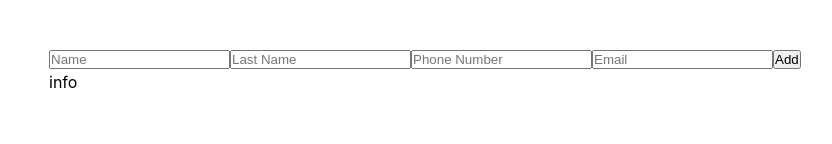
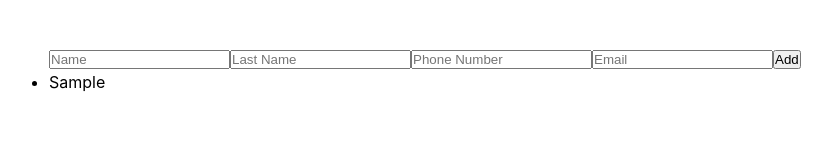
Before and after one commit to HesamPirzadeh/Contact-App, a React (Vite) app: page / in a window 1280 px wide. Both pictures are taken after typing "Sample", "Sample", "5", "name@example.com" into the empty fields and a click on the button "Add". Shown: the part 156-300 px from the top of the page, without its empty margins (101-933 px from the left). Built offline with nearby package versions, Linux system fonts and the light colour scheme.

Commit message:
use uuid to give id for key props

```diff
--- a/package.json
+++ b/package.json
@@ -11,7 +11,8 @@
   },
   "dependencies": {
     "react": "^18.2.0",
-    "react-dom": "^18.2.0"
+    "react-dom": "^18.2.0",
+    "uuid": "^9.0.1"
   },
   "devDependencies": {
     "@types/react": "^18.2.56",
--- a/src/components/Contact.jsx
+++ b/src/components/Contact.jsx
@@ -1,33 +1,14 @@
 import { useState } from "react";
-import Info from "./Info";
+import data from "../constant/data";
+import Detail from "./Detail";
+import { v4 } from "uuid";
 
-const data = [
-  {
-    type: "text",
-    placeholder: "Name",
-    name: "name",
-  },
-  {
-    type: "text",
-    placeholder: "Last Name",
-    name: "lastName",
-  },
-  {
-    type: "number",
-    placeholder: "Phone Number",
-    name: "number",
-  },
-  {
-    type: "email",
-    placeholder: "Email",
-    name: "email",
-  },
-];
 
 function Contact() {
   const [alert, setAlert] = useState("");
   const [contacts, setContacts] = useState([]);
   const [inputs, setInputs] = useState({
+    id:"",
     name: "",
     lastName: "",
     number: "",
@@ -45,8 +26,9 @@ function Contact() {
       setAlert("please enter valid data");
       return;
     }
+    const newContact = {...inputs,id: v4()}
     setAlert("");
-    setContacts((contacts) => [...contacts, inputs]);
+    setContacts((contacts) => [...contacts, newContact]);
     setInputs({
       name: "",
       lastName: "",
@@ -73,7 +55,7 @@ function Contact() {
       </div>
       <div>{<p>{alert}</p>}</div>
 
-      <Info data={contacts} />
+      <Detail data={contacts}/>
     </div>
   );
 }
--- /dev/null
+++ b/src/components/Detail.jsx
@@ -0,0 +1,14 @@
+import React from 'react'
+
+function Detail({data}) {
+  console.log(data.id)
+  return (
+    <div>
+      <ul>
+        {data.map(contact => (<li key={contact.id}>{contact.name}</li>))}
+      </ul>
+    </div>
+  )
+}
+
+export default Detail
--- a/src/components/Info.jsx
+++ /dev/null
@@ -1,6 +0,0 @@
-function Info(probs) {
-
-  return <div>info</div>;
-}
-
-export default Info;
--- /dev/null
+++ b/src/constant/data.js
@@ -0,0 +1,25 @@
+
+const data = [
+    {
+      type: "text",
+      placeholder: "Name",
+      name: "name",
+    },
+    {
+      type: "text",
+      placeholder: "Last Name",
+      name: "lastName",
+    },
+    {
+      type: "number",
+      placeholder: "Phone Number",
+      name: "number",
+    },
+    {
+      type: "email",
+      placeholder: "Email",
+      name: "email",
+    },
+  ];
+
+  export default data
```
Also changed, not shown: 1 other file (tests, documents, lock files or other folders).
